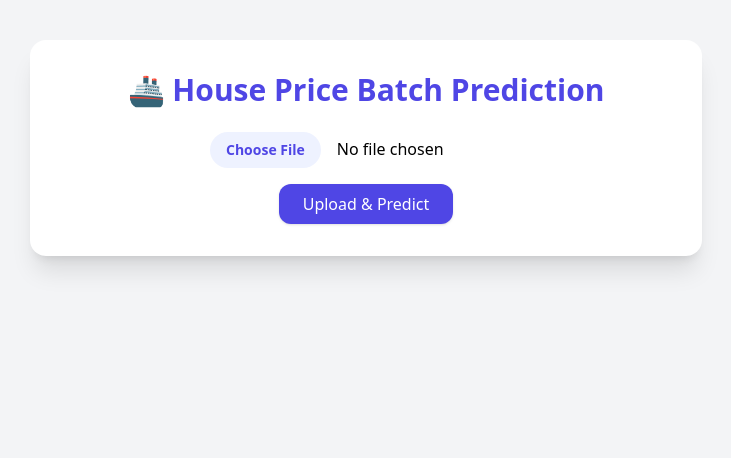
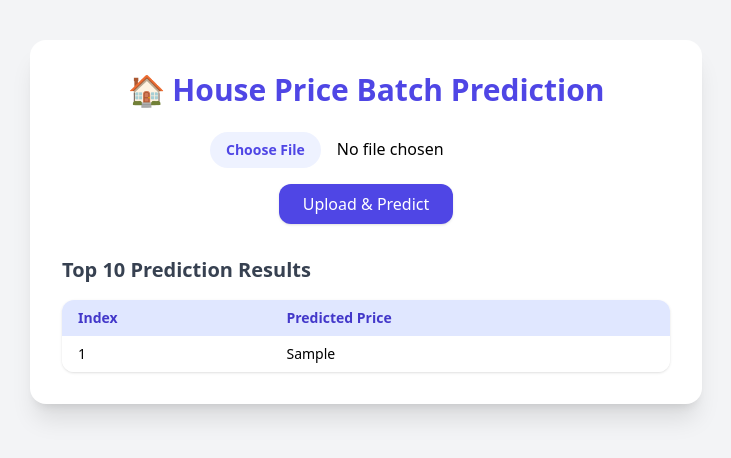
Before and after one commit to ronak-2005/house_price, a FastAPI app: template templates/form_house.html in a window 1280 px wide. Shown: the top 458 px of the page, without its empty margins (274-1005 px from the left). Run offline with FastAPI, Linux system fonts and the light colour scheme; the template is opened without the code that fills it: most values are stand-ins (such as "Sample title", 1, 10 or a date in 2020); parts of the project's set-up code (start-up, migrations or seed data) failed here and were passed over; some libraries are stand-ins or nearby versions.

Commit message:
the working

```diff
--- a/app.py
+++ b/app.py
@@ -1,11 +1,11 @@
 from fastapi import FastAPI, UploadFile, File, Request
-from fastapi.responses import HTMLResponse, JSONResponse
+from fastapi.responses import HTMLResponse
 from fastapi.templating import Jinja2Templates
 import pandas as pd
 import joblib
 import os
 
-app = FastAPI(title="House Price  Prediction")
+app = FastAPI(title="House Price Prediction")
 MAX_ROWS = 10000
 
 BASE_DIR = os.path.dirname(os.path.abspath(__file__))
@@ -27,36 +27,30 @@ else:
 model = joblib.load(model_path)
 feature_columns = joblib.load(features_path)
 
-# Set up templates
+# Setup templates
 templates = Jinja2Templates(directory="templates")
+
 
 @app.get("/", response_class=HTMLResponse)
 async def home(request: Request):
-    # render your form_house.html from templates folder
-    return templates.TemplateResponse("form_house.html", {"request": request})
+    return templates.TemplateResponse("form_house.html", {"request": request, "predictions": None})
 
-@app.post("/predict_csv")
-async def predict_csv(file: UploadFile = File(...)):
+
+@app.post("/predict_csv", response_class=HTMLResponse)
+async def predict_csv(request: Request, file: UploadFile = File(...)):
     df = pd.read_csv(file.file, nrows=MAX_ROWS)
-    df_test = df.drop(columns=["loan_status"], errors="ignore")
+    df_test = df[feature_columns]  # Ensure correct order of features
 
-    # Preprocess and predict
-    X = preprocessor.transform(df_test)
-    preds = model.predict(X)
+    preds = model.predict(df_test)
 
-    # Probabilities
-    if hasattr(model, "predict_proba"):
-        probs = model.predict_proba(X)
-    else:
-        probs = [[1 if p == 1 else 0, 1 if p == 0 else 0] for p in preds]
-
+    # Prepare top 10 results
     results = []
-    for i, (pred, prob) in enumerate(zip(preds, probs)):
+    for i, pred in enumerate(preds):
         results.append({
-            "Index": int(i),
-            "Prediction": "Approved" if pred == 1 else "Rejected",
-            "Approved Probability": round(float(prob[1]), 4),
-            "Rejected Probability": round(float(prob[0]), 4),
+            "index": i,
+            "Predicted Price": round(float(pred), 2)
         })
 
-    return JSONResponse(content={"predictions": results})
+    top_10 = results[:10]
+
+    return templates.TemplateResponse("form_house.html", {"request": request, "predictions": top_10})
--- a/templates/form_house.html
+++ b/templates/form_house.html
@@ -4,17 +4,16 @@
   <meta charset="UTF-8" />
   <title>House Price Predictor</title>
   <script src="https://cdn.tailwindcss.com"></script>
-  <script src="https://cdnjs.cloudflare.com/ajax/libs/FileSaver.js/2.0.5/FileSaver.min.js"></script>
 </head>
 <body class="bg-gray-100 min-h-screen flex flex-col items-center py-10">
 
   <div class="bg-white shadow-xl rounded-2xl p-8 w-full max-w-2xl">
     <h1 class="text-3xl font-bold text-center text-indigo-600 mb-6">
-      🚢 House Price Batch Prediction
+      🏠 House Price Batch Prediction
     </h1>
 
     <!-- Upload Form -->
-    <form id="csvForm" class="flex flex-col items-center space-y-4"
+    <form class="flex flex-col items-center space-y-4"
           action="/predict_csv" method="post" enctype="multipart/form-data">
       <input type="file" name="file" accept=".csv" required
              class="file:mr-4 file:py-2 file:px-4 file:rounded-full file:border-0
@@ -26,81 +25,29 @@
       </button>
     </form>
 
-    <!-- Results Section -->
-    <div id="results" class="mt-8 hidden">
-      <h2 class="text-xl font-semibold text-gray-700 mb-4">Prediction Results (Top 10)</h2>
+    {% if predictions %}
+    <div class="mt-8">
+      <h2 class="text-xl font-semibold text-gray-700 mb-4">Top 10 Prediction Results</h2>
       <div class="overflow-x-auto rounded-xl shadow">
         <table class="w-full text-sm text-left border-collapse">
           <thead class="bg-indigo-100 text-indigo-700">
-            <tr id="results-head"></tr>
+            <tr>
+              <th class="px-4 py-2">Index</th>
+              <th class="px-4 py-2">Predicted Price</th>
+            </tr>
           </thead>
-          <tbody id="results-body" class="bg-white divide-y divide-gray-200"></tbody>
+          <tbody class="bg-white divide-y divide-gray-200">
+            {% for row in predictions %}
+            <tr class="hover:bg-indigo-50 transition">
+              <td class="px-4 py-2">{{ row.index }}</td>
+              <td class="px-4 py-2">{{ row['Predicted Price'] }}</td>
+            </tr>
+            {% endfor %}
+          </tbody>
         </table>
       </div>
-
-      <!-- Download button -->
-      <div class="flex justify-end mt-4">
-        <button id="downloadBtn"
-                class="px-5 py-2 bg-green-500 text-white rounded-xl shadow hover:bg-green-600 transition">
-          Download CSV
-        </button>
-      </div>
     </div>
+    {% endif %}
   </div>
-
-  <script>
-    let allPredictions = [];
-
-    document.getElementById("csvForm").addEventListener("submit", async function(e) {
-      e.preventDefault();
-
-      const formData = new FormData();
-      formData.append("file", e.target.file.files[0]);
-
-      const response = await fetch("/predict_csv", {
-        method: "POST",
-        body: formData
-      });
-
-      const data = await response.json();
-      allPredictions = data.predictions;
-
-      // show only first 10
-      const displayData = data.predictions.slice(0, 10);
-
-      // Build header dynamically
-      let headHtml = "";
-      for (const key in displayData[0]) {
-        headHtml += `<th class="px-4 py-2">${key}</th>`;
-      }
-      document.getElementById("results-head").innerHTML = headHtml;
-
-      // Build rows
-      let bodyHtml = "";
-      displayData.forEach(row => {
-        bodyHtml += "<tr class='hover:bg-indigo-50 transition'>";
-        for (const key in row) {
-          bodyHtml += `<td class="px-4 py-2">${row[key]}</td>`;
-        }
-        bodyHtml += "</tr>";
-      });
-      document.getElementById("results-body").innerHTML = bodyHtml;
-
-      document.getElementById("results").classList.remove("hidden");
-    });
-
-    // Download CSV button
-    document.getElementById("downloadBtn").addEventListener("click", function() {
-      if (allPredictions.length === 0) return;
-
-      let csv = Object.keys(allPredictions[0]).join(",") + "\n";
-      allPredictions.forEach(row => {
-        csv += Object.values(row).join(",") + "\n";
-      });
-
-      const blob = new Blob([csv], { type: "text/csv;charset=utf-8;" });
-      saveAs(blob, "predictions.csv");
-    });
-  </script>
 </body>
 </html>
```
